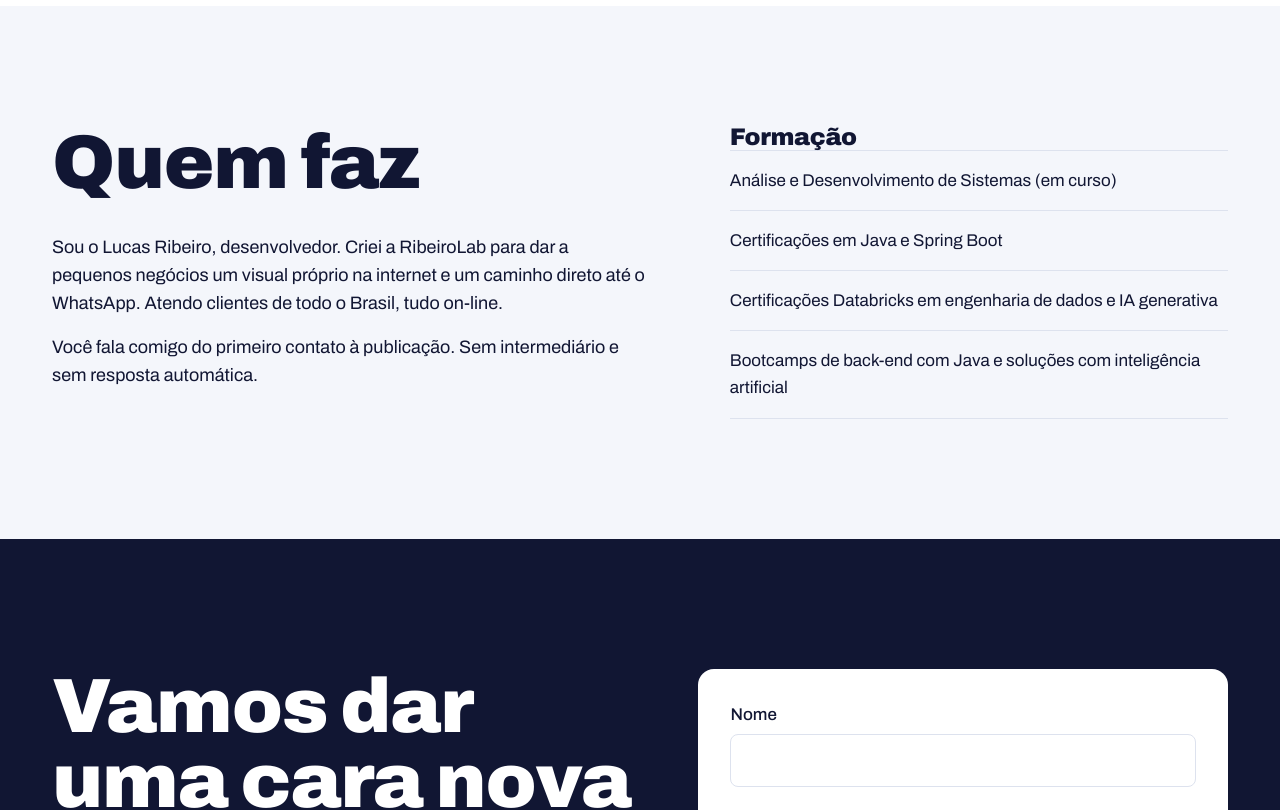
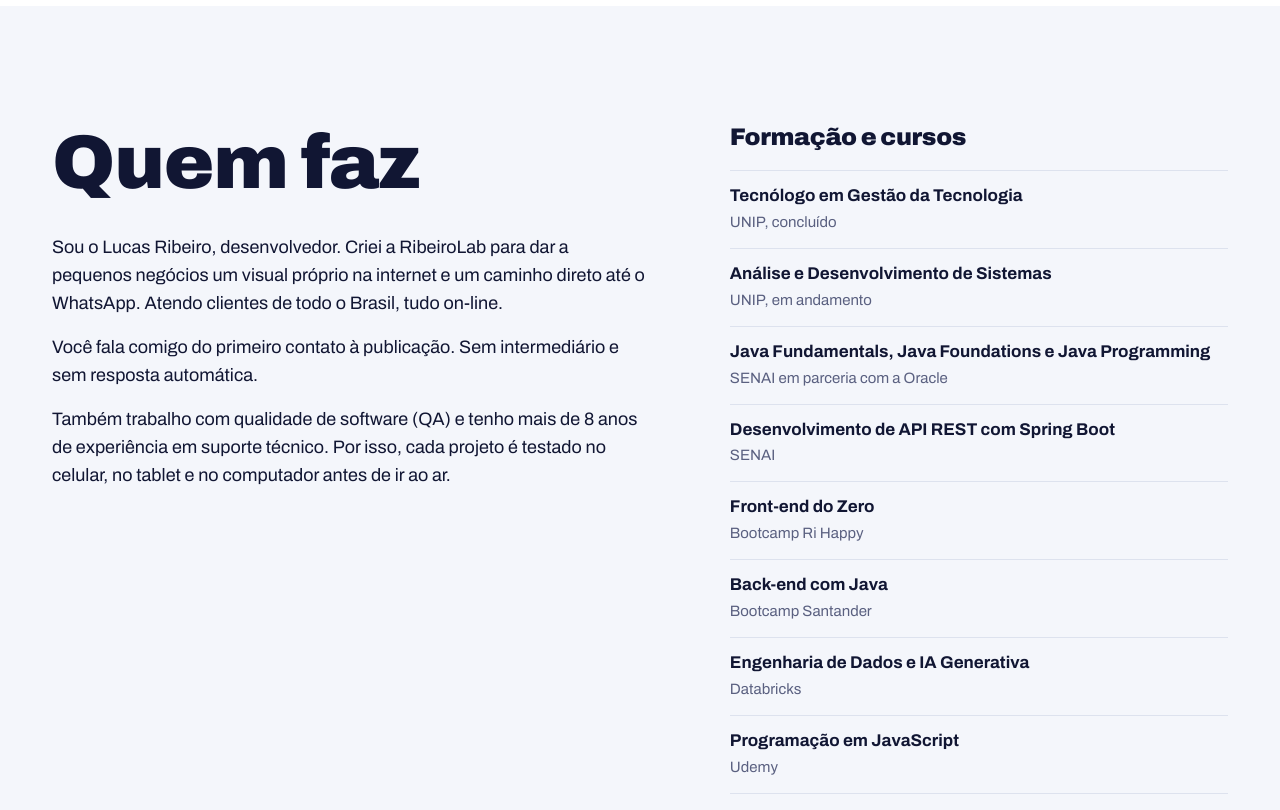
Before and after one commit to RibeiroLuckas/ribeirolab-site, a React (Vite) app: page / in a window 1280 px wide. Shown: the part 7960-8770 px from the top of the page. Built offline with nearby package versions, Linux system fonts and the light colour scheme; no server answers.

Commit message:
Amplia formação e cursos no Quem faz, com base no currículo
Co-Authored-By: Claude Opus 5.5 <noreply@anthropic.com>
Claude-Session: https://claude.ai/code/session_013Wtx1xFt9ChnTc51wytDfU

```diff
--- a/src/App.professional.tsx
+++ b/src/App.professional.tsx
@@ -402,7 +402,7 @@ function Sobre() {
         <div>
           <h3 className="d-h text-2xl">{t.sobre.eduTitle}</h3>
           <ul className="mt-5">
-            {t.sobre.edu.map(e => <li key={e}>{e}</li>)}
+            {t.sobre.edu.map(e => <li key={e.t} className="d-edu"><strong>{e.t}</strong><span>{e.s}</span></li>)}
           </ul>
         </div>
       </div>
--- a/src/content.ts
+++ b/src/content.ts
@@ -110,13 +110,18 @@ const pt = {
     paras: [
       'Sou o Lucas Ribeiro, desenvolvedor. Criei a RibeiroLab para dar a pequenos negócios um visual próprio na internet e um caminho direto até o WhatsApp. Atendo clientes de todo o Brasil, tudo on-line.',
       'Você fala comigo do primeiro contato à publicação. Sem intermediário e sem resposta automática.',
+      'Também trabalho com qualidade de software (QA) e tenho mais de 8 anos de experiência em suporte técnico. Por isso, cada projeto é testado no celular, no tablet e no computador antes de ir ao ar.',
     ],
-    eduTitle: 'Formação',
+    eduTitle: 'Formação e cursos',
     edu: [
-      'Análise e Desenvolvimento de Sistemas (em curso)',
-      'Certificações em Java e Spring Boot',
-      'Certificações Databricks em engenharia de dados e IA generativa',
-      'Bootcamps de back-end com Java e soluções com inteligência artificial',
+      { t: 'Tecnólogo em Gestão da Tecnologia', s: 'UNIP, concluído' },
+      { t: 'Análise e Desenvolvimento de Sistemas', s: 'UNIP, em andamento' },
+      { t: 'Java Fundamentals, Java Foundations e Java Programming', s: 'SENAI em parceria com a Oracle' },
+      { t: 'Desenvolvimento de API REST com Spring Boot', s: 'SENAI' },
+      { t: 'Front-end do Zero', s: 'Bootcamp Ri Happy' },
+      { t: 'Back-end com Java', s: 'Bootcamp Santander' },
+      { t: 'Engenharia de Dados e IA Generativa', s: 'Databricks' },
+      { t: 'Programação em JavaScript', s: 'Udemy' },
     ],
   },
   contato: {
@@ -257,13 +262,18 @@ const en: Content = {
     paras: [
       "I'm Lucas Ribeiro, a developer based in Brazil. I started RibeiroLab to give small businesses a look of their own online and a direct path to WhatsApp. I work with clients anywhere, fully online.",
       'You talk to me from the first message to launch. No middlemen and no automated replies.',
+      'I also work in software quality assurance (QA) and have more than 8 years of experience in technical support. That is why every project is tested on phone, tablet and desktop before it goes live.',
     ],
-    eduTitle: 'Education',
+    eduTitle: 'Education and courses',
     edu: [
-      'Systems Analysis and Development degree (in progress)',
-      'Java and Spring Boot certifications',
-      'Databricks certifications in data engineering and generative AI',
-      'Bootcamps in Java back-end and AI solutions',
+      { t: 'Technology Management degree', s: 'UNIP, completed' },
+      { t: 'Systems Analysis and Development degree', s: 'UNIP, in progress' },
+      { t: 'Java Fundamentals, Java Foundations and Java Programming', s: 'SENAI in partnership with Oracle' },
+      { t: 'REST API development with Spring Boot', s: 'SENAI' },
+      { t: 'Front-end from Scratch', s: 'Ri Happy Bootcamp' },
+      { t: 'Back-end with Java', s: 'Santander Bootcamp' },
+      { t: 'Data Engineering and Generative AI', s: 'Databricks' },
+      { t: 'JavaScript Programming', s: 'Udemy' },
     ],
   },
   contato: {
--- a/src/styles.css
+++ b/src/styles.css
@@ -428,3 +428,8 @@
 .d-flag { display: block; border-radius: 3px; box-shadow: 0 0 0 1px rgba(17, 22, 51, 0.25); }
 .d-lang-flag .d-flag { transition: transform 0.2s; }
 .d-lang-flag:hover .d-flag { transform: scale(1.1); }
+
+.d-edu { display: flex; flex-direction: column; padding: 14px 0 !important; }
+.d-edu strong { font-weight: 700; line-height: 1.35; }
+.d-edu span { font-size: 15px; color: var(--cinza); margin-top: 2px; }
+.d-sobre-grade h3 + ul { margin-top: 20px; }
```
